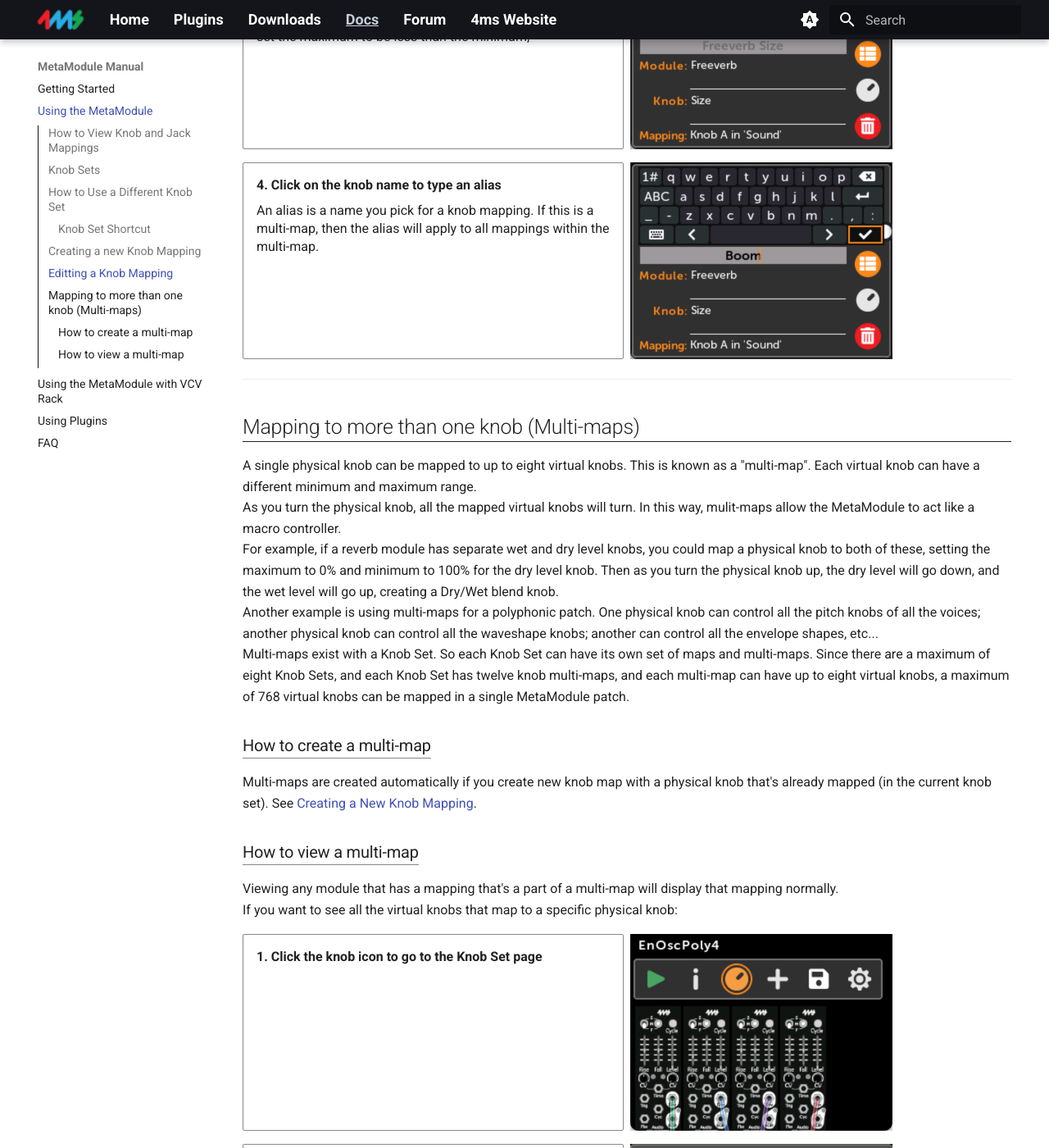
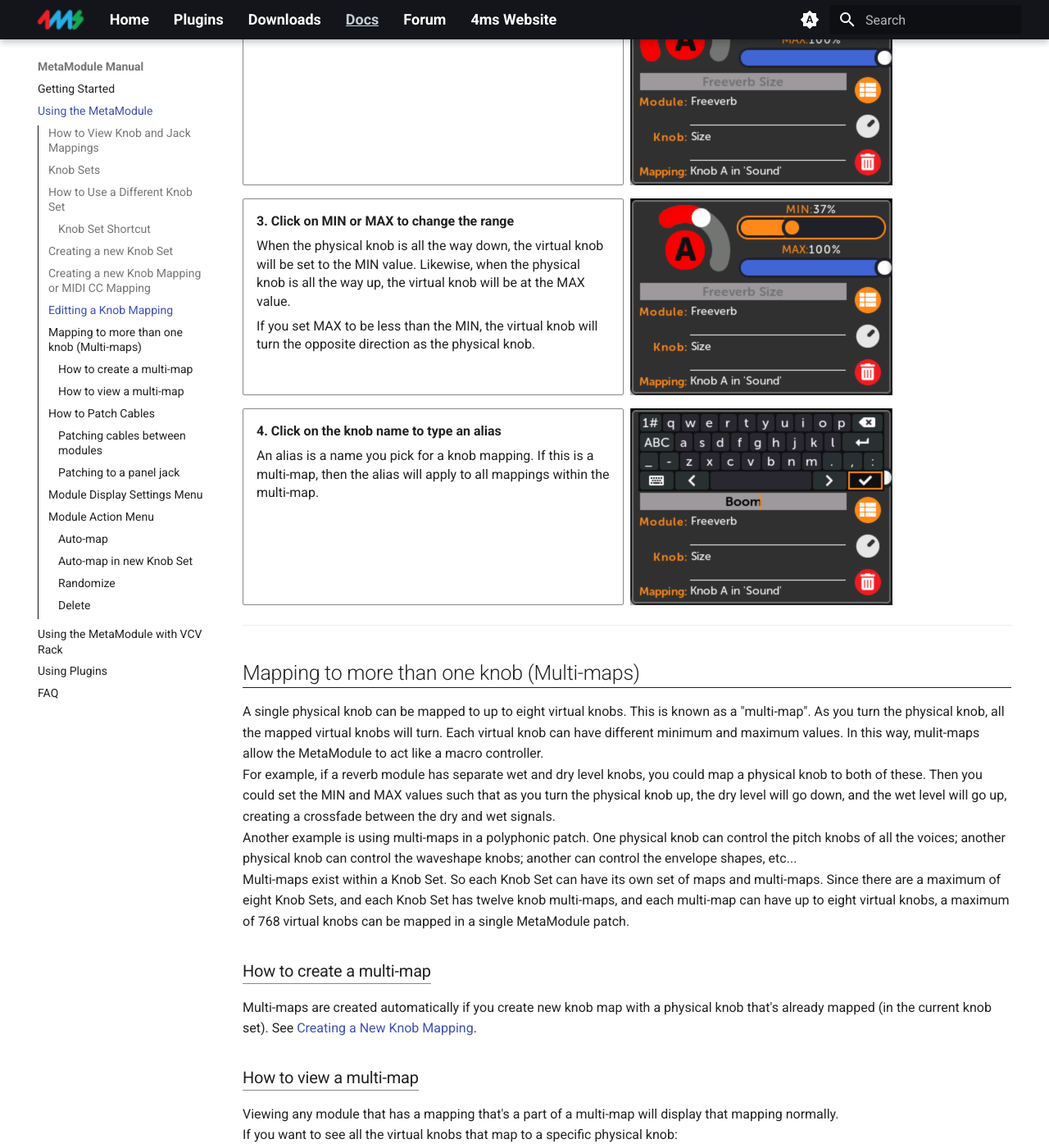
Before and after one commit to 4ms/metamodule-docs-website, an MkDocs documentation site: the page built from docs/using_metamodule.md, in a window 1280 px wide and 1400 px high, scrolled down 3959 px. Shown: the whole window at 82% size. Built offline with MkDocs 1.6.1 and Material for MkDocs 9.7.7, drawn with Linux system fonts in a browser that asks for light colours; some of the changed text lies outside the part shown.

Commit message:
Document cables

```diff
--- a/docs/using_metamodule.md
+++ b/docs/using_metamodule.md
@@ -4,9 +4,9 @@
 
 <div class="grid cards" markdown>
 
--  __1. Click Knob icon in button bar__
+-  __1. Click the Knob icon in the button bar__
 
-   ![Patch View](./img/patch-view-knobset-icon.png){ .half }
+   [![Patch View](./img/patch-view-knobset-icon.png){ .half }](./img/patch-view-knobset-icon.png)
 
 </div>
 <div class="grid cards" markdown>
@@ -19,14 +19,14 @@
 
       Click `Jacks` to view jack mappings
 
-   ![Patch View](./img/knobset-karplus-jackicon.png){ .half }
+   [![Patch View](./img/knobset-karplus-jackicon.png){ .half }](./img/knobset-karplus-jackicon.png)
 
 </div>
 <div class="grid cards" markdown>
 
 -  __3. Jack mappings are shown__
 
-   ![Patch View](./img/jackmap-karplus.png){ .half }
+   [![Patch View](./img/jackmap-karplus.png){ .half }](./img/jackmap-karplus.png)
 
 </div>
 
@@ -42,7 +42,7 @@
 
 -  A patch can have up to eight Knob Sets, but only one Knob Set can be active at a time.
 
--  A single physical knob can be mapped to up to 8 virtual knobs in a Knob Set. See [Multi-maps]
+-  A single physical knob can be mapped to up to 8 virtual knobs in a Knob Set. See [Multi-maps](#mapping-to-more-than-one-knob-multi-maps)
 
 ## How to Use a Different Knob Set
 
@@ -55,7 +55,7 @@ From the Knob Set page:
 
       If there is only one Knob Set in the patch, the >> button will not appear.
 
-   ![Knob Set](./img/knobset-karplus.png){ .half }
+   [![Knob Set](./img/knobset-karplus.png){ .half }](./img/knobset-karplus.png)
 
 </div>
 <div class="grid cards" markdown>
@@ -65,7 +65,7 @@ From the Knob Set page:
      Now the physical knobs will control the parameters mapped in the new Knob
      Set.
 
-   ![Knob Set](./img/knobset-use.png){ .half }
+   [![Knob Set](./img/knobset-use.png){ .half }](./img/knobset-use.png)
 
 
 </div>
@@ -89,45 +89,66 @@ The Back button's color will always indicate the Knob Set number:
 <div style="clear:both"></div>
 
 
+## Creating a new Knob Set
+
+You can create a new knob set in several ways:
+
+ -  With VCV Rack, when you make the patch. See [Creating Knob Sets](using_rack.html#creating-knobsets-in-vcv-rack)
+
+ -  By clicking `(new knobset)` when you creating a new knob mapping (see next section)
+
+ -  By selecting `Auto-map into new knobset` from the module [Action menu](#auto-map-in-new-knob-set).
+
+ Note: While Knob Sets can have a name, currently the only way to provide a
+ name is when you create the patch with VCV Rack. Future firmware release will
+ allow editing the name from within the MetaModule
+
 
 ---
 
-## Creating a new Knob Mapping
+## Creating a new Knob Mapping or MIDI CC Mapping
 
 From the Patch View page:
 
 <div class="grid cards" markdown>
 
--  __1. Open a module and click on a control__
+-  __1. Open a module and click a control__
 
-   ![Knob Set](./img/plaits-freq-knob.png){ .half }
+   [![Knob Set](./img/plaits-freq-knob.png){ .half }](./img/plaits-freq-knob.png)
 
 </div>
 <div class="grid cards" markdown>
 
--  __2. Click on a knob set with no mappings__
+-  __2. Click on a Knob Set that doesn't already have a mapping__
 
-   ![Knob Set](./img/plaits-mapping-pane.png){ .half }
+    If you want to create a new Knob Set, click `(new knobset)`
+
+    If you want to map a MIDI CC to this knob, click `MIDI`
+
+   [![Knob Set](./img/plaits-mapping-pane.png){ .half }](./img/plaits-mapping-pane.png)
 
 </div>
 <div class="grid cards" markdown>
 
 -  __3. Wiggle the knob you want to map to__
 
-   ![Knob Set](./img/plaits-mapping-add.png){ .half }
+    If you're mapping MIDI CC, then send MIDI CC messages
+
+   [![Knob Set](./img/plaits-mapping-add.png){ .half }](./img/plaits-mapping-add.png)
 
 </div>
 <div class="grid cards" markdown>
 
--  __4. Click OK and it's mapped!__
+-  __4. Click OK. It's mapped!__
 
-     Turning knob A on the MetaModule will turn the VCO's Frequency knob.
+     If you want to adjust the minimum and maximum values of the mapping, or
+     give the mapping a name, see [Edit a Knob
+     Mapping](#editting-a-knob-mapping).
 
-     If you want to adjust the minimum and maxium values of the mapping, or give your mapping a name, see [Edit a Knob Mapping](#editting-a-knob-mapping).
-
-   ![Knob Set](./img/plaits-mapping-done.png){ .half }
+   [![Knob Set](./img/plaits-mapping-done.png){ .half }](./img/plaits-mapping-done.png)
 
 </div>
+
 
 ---
 
@@ -140,33 +161,38 @@ From the Knob Set page:
 
 -  __1. Click on a mapping...__
 
-   ![Knob Set](./img/knobset-karplus-knobA.png){ .half }
+   [![Knob Set](./img/knobset-karplus-knobA.png){ .half }](./img/knobset-karplus-knobA.png)
 
 </div>
 <div class="grid cards" markdown>
 
 -  __2. ... to go to the Knob View page__
 
-   ![Knob View](./img/knobview.png){ .half }
+   [![Knob View](./img/knobview.png){ .half }](./img/knobview.png)
 
 </div>
 <div class="grid cards" markdown>
 
--  __3. Click on Min or Max to change the range__
+-  __3. Click on MIN or MAX to change the range__
 
-     This changes the minimum and maximum positions of the the virtual knob as you turn the physical knob.
-     You can even set the maximum to be less than the minimum,
+     When the physical knob is all the way down, the virtual knob will be set
+     to the MIN value. Likewise, when the physical knob is all the way up, the
+     virtual knob will be at the MAX value.
 
-   ![Knob View Min](./img/knobview-min.png){ .half }
+     If you set MAX to be less than the MIN, the virtual knob will turn the
+     opposite direction as the physical knob.
+
+   [![Knob View Min](./img/knobview-min.png){ .half }](./img/knobview-min.png)
 
 </div>
 <div class="grid cards" markdown>
 
 -  __4. Click on the knob name to type an alias__
 
-     An alias is a name you pick for a knob mapping. If this is a multi-map, then the alias will apply to all mappings within the multi-map.
+     An alias is a name you pick for a knob mapping. If this is a multi-map,
+     then the alias will apply to all mappings within the multi-map.
 
-   ![Knob View Name](./img/knobview-name.png){ .half }
+   [![Knob View Name](./img/knobview-name.png){ .half }](./img/knobview-name.png)
 
 </div>
 
@@ -175,24 +201,22 @@ From the Knob Set page:
 ## Mapping to more than one knob (Multi-maps)
 
 A single physical knob can be mapped to up to eight virtual knobs. This is
-known as a "multi-map". Each virtual knob can have a different minimum and
-maximum range.
-
-As you turn the physical knob, all the mapped virtual knobs will turn. In
-this way, mulit-maps allow the MetaModule to act like a macro controller.
+known as a "multi-map". As you turn the physical knob, all the mapped virtual
+knobs will turn. Each virtual knob can have different minimum and maximum
+values. In this way, mulit-maps allow the MetaModule to act like a macro
+controller.
 
 For example, if a reverb module has separate wet and dry level knobs, you could
-map a physical knob to both of these, setting the maximum to 0% and minimum to
-100% for the dry level knob. Then as you turn the physical knob up, the dry
-level will go down, and the wet level will go up, creating a Dry/Wet blend
-knob.
+map a physical knob to both of these. Then you could set the MIN and MAX values
+such that as you turn the physical knob up, the dry level will go down, and the
+wet level will go up, creating a crossfade between the dry and wet signals.
 
 
-Another example is using multi-maps for a polyphonic patch. One physical knob can control
-all the pitch knobs of all the voices; another physical knob can control all
-the waveshape knobs; another can control all the envelope shapes, etc...
+Another example is using multi-maps in a polyphonic patch. One physical knob
+can control the pitch knobs of all the voices; another physical knob can
+control the waveshape knobs; another can control the envelope shapes, etc...
 
-Multi-maps exist with a Knob Set. So each Knob Set can have its own set of maps
+Multi-maps exist within a Knob Set. So each Knob Set can have its own set of maps
 and multi-maps. Since there are a maximum of eight Knob Sets, and each Knob Set
 has twelve knob multi-maps, and each multi-map can have up to eight virtual
 knobs, a maximum of 768 virtual knobs can be mapped in a single MetaModule
@@ -214,7 +238,7 @@ If you want to see all the virtual knobs that map to a specific physical knob:
 -  __1. Click the knob icon to go to the Knob Set page__
 
 
-   ![Knob Set icon](./img/patch-enosc4-knobset-icon.png){ .half }
+   [![Knob Set icon](./img/patch-enosc4-knobset-icon.png){ .half }](./img/patch-enosc4-knobset-icon.png)
 
 </div>
 
@@ -224,6 +248,113 @@ If you want to see all the virtual knobs that map to a specific physical knob:
 
       Scroll left and right to view all the mapped knobs.
 
-   ![Multi-map](./img/knobset-multimap.png){ .half }
+   [![Multi-map](./img/knobset-multimap.png){ .half }](./img/knobset-multimap.png)
 
 </div>
+
+---
+
+## How to Patch Cables
+
+There are two types of cables in the MetaModule: cables between virtual modules
+(also called internal cables), and cables that go to the physical panel jacks
+(also called Jack Mappings)
+
+*Note: While VCV Rack supports polyphonic cables, only monophonic cables are
+supported on the current version of the MetaModule*
+
+### Patching cables between modules
+
+<div class="grid cards" markdown>
+
+-  __1. Click on a jack, and click New Cable__
+
+      You can start a cable from the input or output. If the jack is already
+      patched, then the new cable will "stack" on top of the existing cable
+      (thus acting like a passive mult)
+
+      If this is the first cable you're creating this session, a pop-up will
+      give you instructions. Read them and click OK.
+
+   [![New cable start](./img/new-cable-start.png){ .half }](./img/new-cable-start.png)
+
+</div>
+<div class="grid cards" markdown>
+-  __2. Navigate to the jack you want to connect to__
+
+     - Find the module you want to patch to, and click on it.
+
+     - Then scroll to the jack you want to patch to, and click on it.
+
+     Only valid jacks will be shown. You cannot connect multiple outputs to to
+     an input.
+
+     If you want to cancel making a cable, click "Cancel Cable" or press the
+     Back button from the Patch View page.
+
+   [![New Cable dest](./img/new-cable-dest.png){ .half }](./img/new-cable-dest.png)
+
+</div>
+<div class="grid cards" markdown>
+-  __3. Done!__
+
+     *Note: Keep in mind that the physical panel Input jacks are treated like
+     outputs. This makes sense if you consider that they send signals to
+     virtual modules. Therefore, if a jack is patched to a panel Input jack,
+     then it cannot be patched to another output jack. You must disconnect the
+     jack from the panel before patching to another output jack.*
+
+   [![New Cable done](./img/new-cable-done.png){ .half }](./img/new-cable-done.png)
+
+</div>
+
+### Patching to a panel jack
+
+Patching a virtual module jack to a panel jack is how you map the physical jacks on the
+MetaModule to virtual module jacks.
+
+<div class="grid cards" markdown>
+-  __1. Click on a jack, and click New Panel Cable__
+
+    If the jack is already connected to a panel jack, then this button will not
+    be displayed.
+
+   [![New panel cable](./img/new-panel-cable.png){ .half }](./img/new-panel-cable.png)
+</div>
+<div class="grid cards" markdown>
+-  __2. Select a panel jack and click Connect__
+
+     The drop-down menu will indicate if any panel jacks are already connected:
+
+       - Connecting to a panel Out jack that's already connected to something else will disconnect the existing cable.
+
+       - Connecting to a panel In jack that's already connected to something else will stack on top of the existing cable.
+
+   [![New panel cable popup](./img/new-panel-cable-popup.png){ .half }](./img/new-panel-cable-popup.png)
+</div>
+
+
+
+
+
+---
+
+## Module Display Settings Menu
+
+TODO
+
+---
+
+## Module Action Menu
+
+[TODO]
+
+### Auto-map
+
+### Auto-map in new Knob Set
+
+### Randomize
+
+### Delete
+
+---
```
Also changed, not shown: docs/using_rack.md (+4 -4 lines), docs/img/new-cable-dest.png (added), docs/img/new-cable-done.png (added), docs/img/new-cable-popup.png (added), docs/img/new-cable-start.png (added), docs/img/new-panel-cable-popup.png (added), docs/img/new-panel-cable.png (added).
